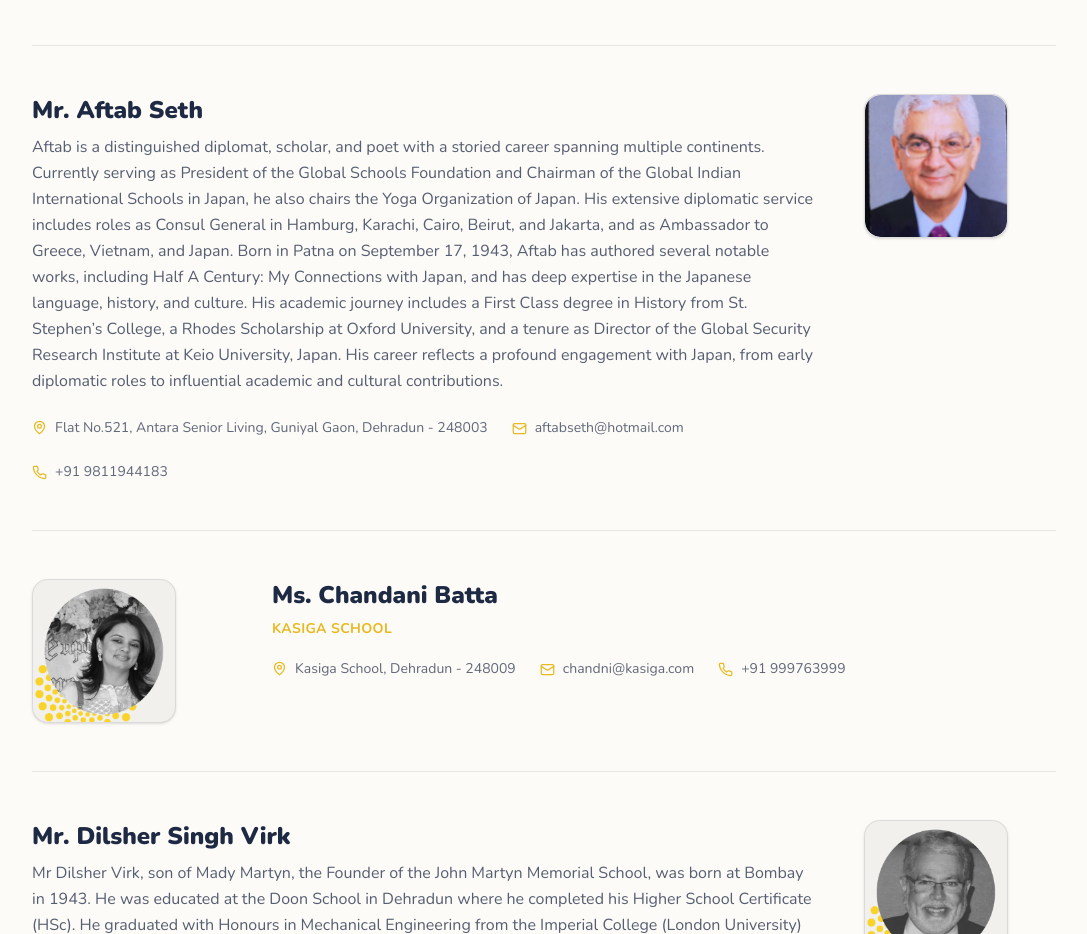
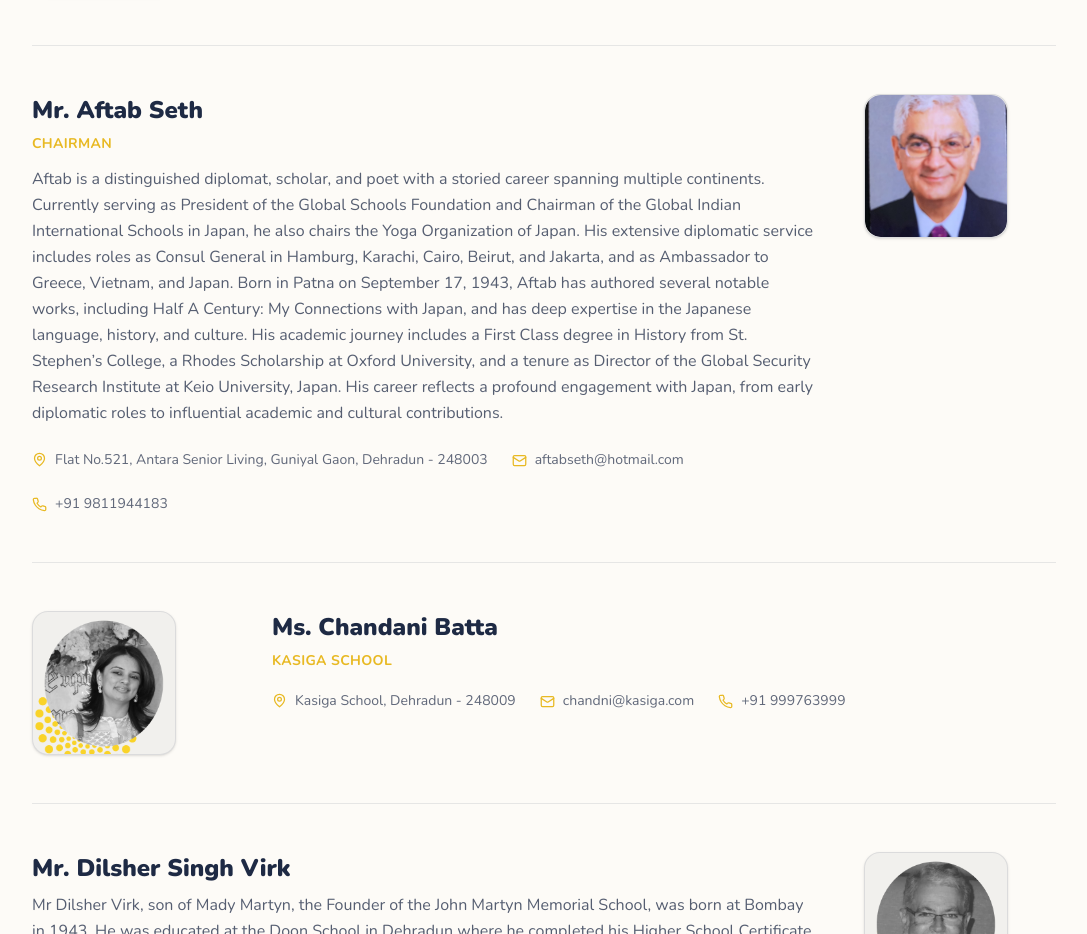
Before and after one commit to Chand7577/school-jmmt-backend, a React (Vite) app in the folder frontend/: page /about in a window 1280 px wide. Shown: the part 5540-6474 px from the top of the page, without its empty margins (96-1183 px from the left). Built offline with nearby package versions, Linux system fonts and the light colour scheme.

Commit message:
feat: set Aftab Seth as Chairman in About page trustees

```diff
--- a/frontend/src/pages/AboutPage.tsx
+++ b/frontend/src/pages/AboutPage.tsx
@@ -127,6 +127,7 @@ const trustees: Trustee[] = [
   },
   {
     name: "Mr. Aftab Seth",
+    role: "Chairman",
     photoUrl: photoAftab,
     bio: "Aftab is a distinguished diplomat, scholar, and poet with a storied career spanning multiple continents. Currently serving as President of the Global Schools Foundation and Chairman of the Global Indian International Schools in Japan, he also chairs the Yoga Organization of Japan. His extensive diplomatic service includes roles as Consul General in Hamburg, Karachi, Cairo, Beirut, and Jakarta, and as Ambassador to Greece, Vietnam, and Japan. Born in Patna on September 17, 1943, Aftab has authored several notable works, including Half A Century: My Connections with Japan, and has deep expertise in the Japanese language, history, and culture. His academic journey includes a First Class degree in History from St. Stephen’s College, a Rhodes Scholarship at Oxford University, and a tenure as Director of the Global Security Research Institute at Keio University, Japan. His career reflects a profound engagement with Japan, from early diplomatic roles to influential academic and cultural contributions.",
     address:
```
